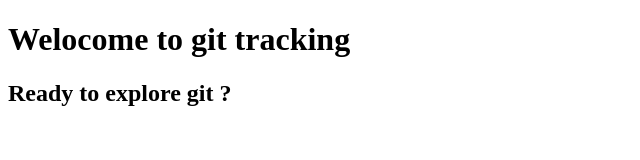
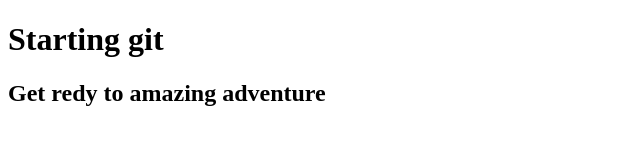
Before and after one commit to GKonar/test_rep, a plain HTML site: page index.html in a window 1280 px wide. Shown: the whole page, without its empty margins (0-640 px from the left). Drawn offline with Linux system fonts and the light colour scheme.

Commit message:
Change h1 and h2

```diff
--- a/index.html
+++ b/index.html
@@ -9,8 +9,8 @@
 </head>
 
 <body>
-  <h1>Welocome to git tracking</h1>
-  <h2>Ready to explore git ? </h2>
+  <h1>Starting git</h1>
+  <h2>Get redy to amazing adventure</h2>
 </body>
 
 </html>
```
